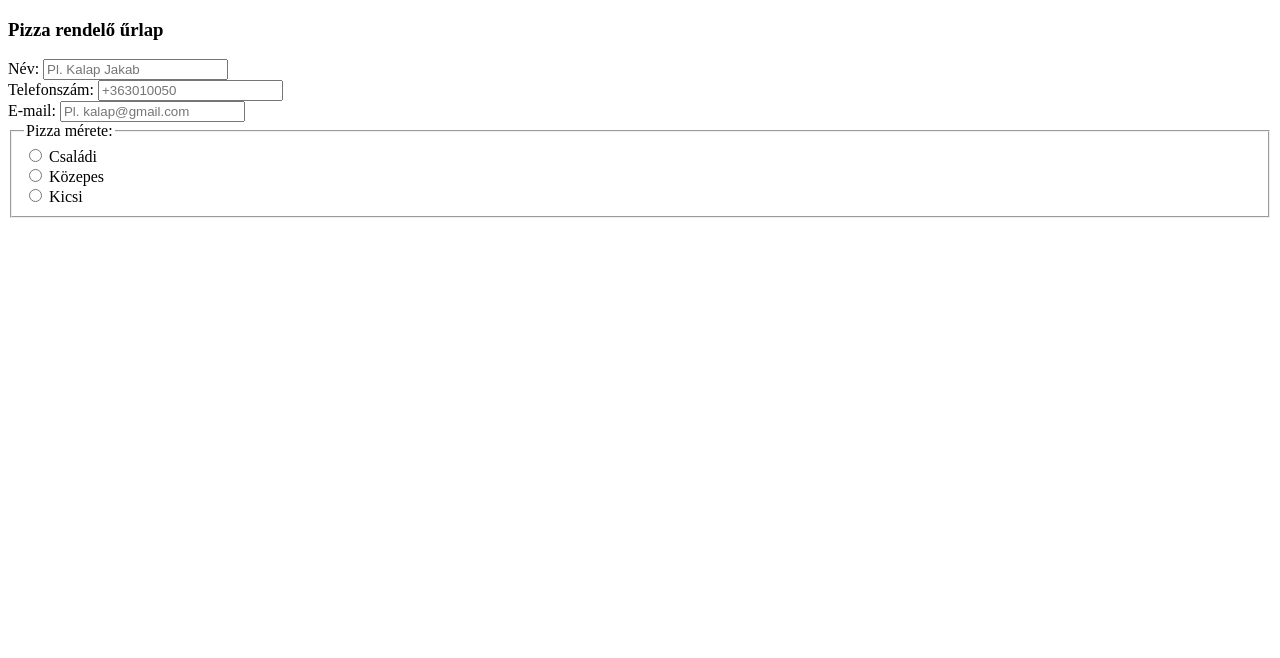
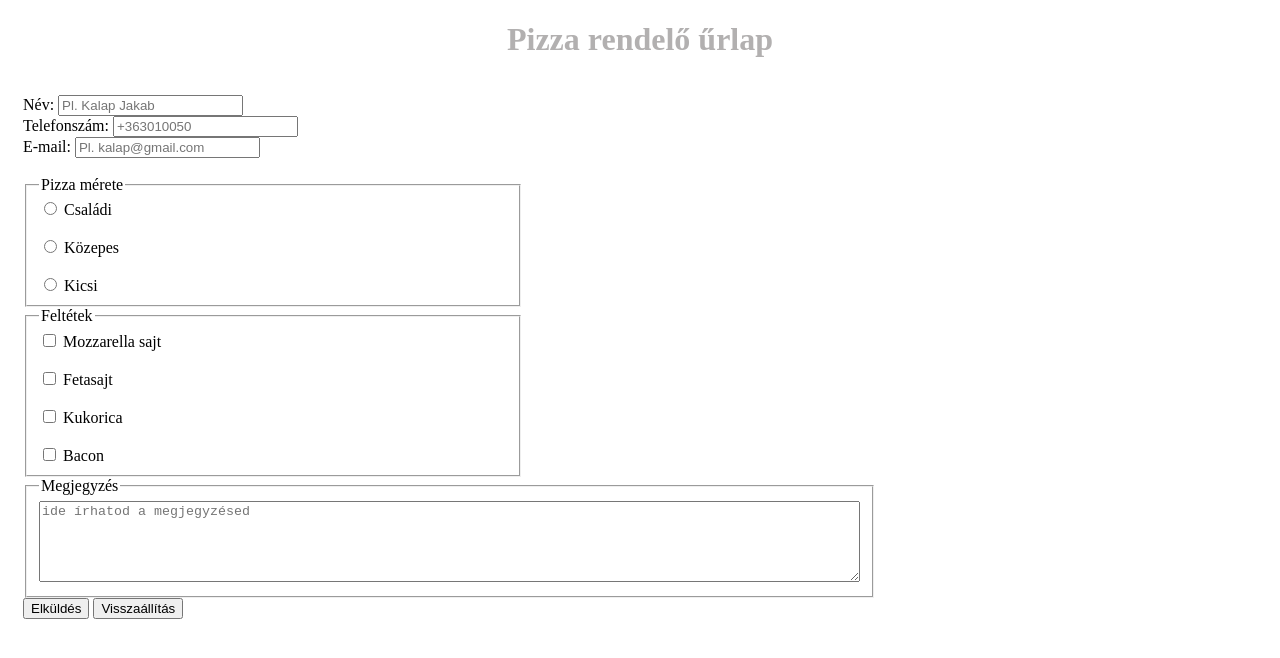
Before and after one commit to kispalviktor/2025_09_18_Forms, a plain HTML site: page index.html in a window 1280 px wide. Drawn offline with Linux system fonts and the light colour scheme.

Commit message:
alapvető css

```diff
--- a/index.html
+++ b/index.html
@@ -3,39 +3,67 @@
 <head>
     <meta charset="UTF-8">
     <meta name="viewport" content="width=device-width, initial-scale=1.0">
+    <link rel="stylesheet" href="style.css">
     <title>Pizzarendelés Formok</title>
 </head>
 <body>
-    <h3>Pizza rendelő űrlap</h3>
+    <h1>Pizza rendelő űrlap</h1>
 
-    <form>
+    <form method="post" action="https://httpbin.org/post">
         <label> Név:
             <input type="text" name="name" placeholder="Pl. Kalap Jakab" maxlength="20" required>
         </label>
-        <br>
         <label> Telefonszám:
             <input type="tel" name="phone" placeholder="+363010050" maxlength="10" required>
         </label>
-        <br>
         <label> E-mail:
             <input type="email" name="email" placeholder="Pl. kalap@gmail.com" maxlength="25" required>
         </label>
         <br>
 
         <fieldset>
-        <legend>Pizza mérete:</legend>
+            <legend>Pizza mérete</legend>
             <label>
-            <input type="radio" name="size" required> Családi
+                <input type="radio" name="size" required value="csaladi"> Családi
             </label>
             <br>
             <label>
-            <input type="radio" name="size" required> Közepes
+                <input type="radio" name="size" required value="kozepes"> Közepes
             </label>
             <br>
             <label>
-            <input type="radio" name="size" required> Kicsi
+                <input type="radio" name="size" required value="kicsi"> Kicsi
             </label>
         </fieldset>
+
+
+        <fieldset>
+            <legend>Feltétek</legend>
+            <label>
+                <input type="checkbox" name="feltet" value="mozzarella sajt"> Mozzarella sajt
+            </label>
+            <br>
+            <label>
+                <input type="checkbox" name="feltet" value="fetasajt"> Fetasajt
+            </label>
+            <br>
+            <label>
+                <input type="checkbox" name="feltet" value="kukorica"> Kukorica
+            </label>
+            <br>
+            <label>
+                <input type="checkbox" name="feltet" value="bacon"> Bacon
+            </label>
+        </fieldset>
+
+
+        <fieldset>
+            <legend>Megjegyzés</legend>
+            <textarea name="megjegyzes" id="megjegyzes_mezo" maxlength="200" placeholder="ide írhatod a megjegyzésed" cols="100" rows="5"></textarea>
+        </fieldset>
+
+        <button type="submit">Elküldés</button>
+        <button type="reset">Visszaállítás</button>
     </form>
 </body>
 </html>
--- /dev/null
+++ b/style.css
@@ -0,0 +1,14 @@
+h1{
+    text-align: center;
+    color: rgb(178, 176, 176)
+}
+
+form{
+    max-width: 500px;
+    background: white;
+    padding: 15px;
+}
+
+label{
+    display: block;
+}
```
Lines whose indentation alone changed are shown as unchanged.
